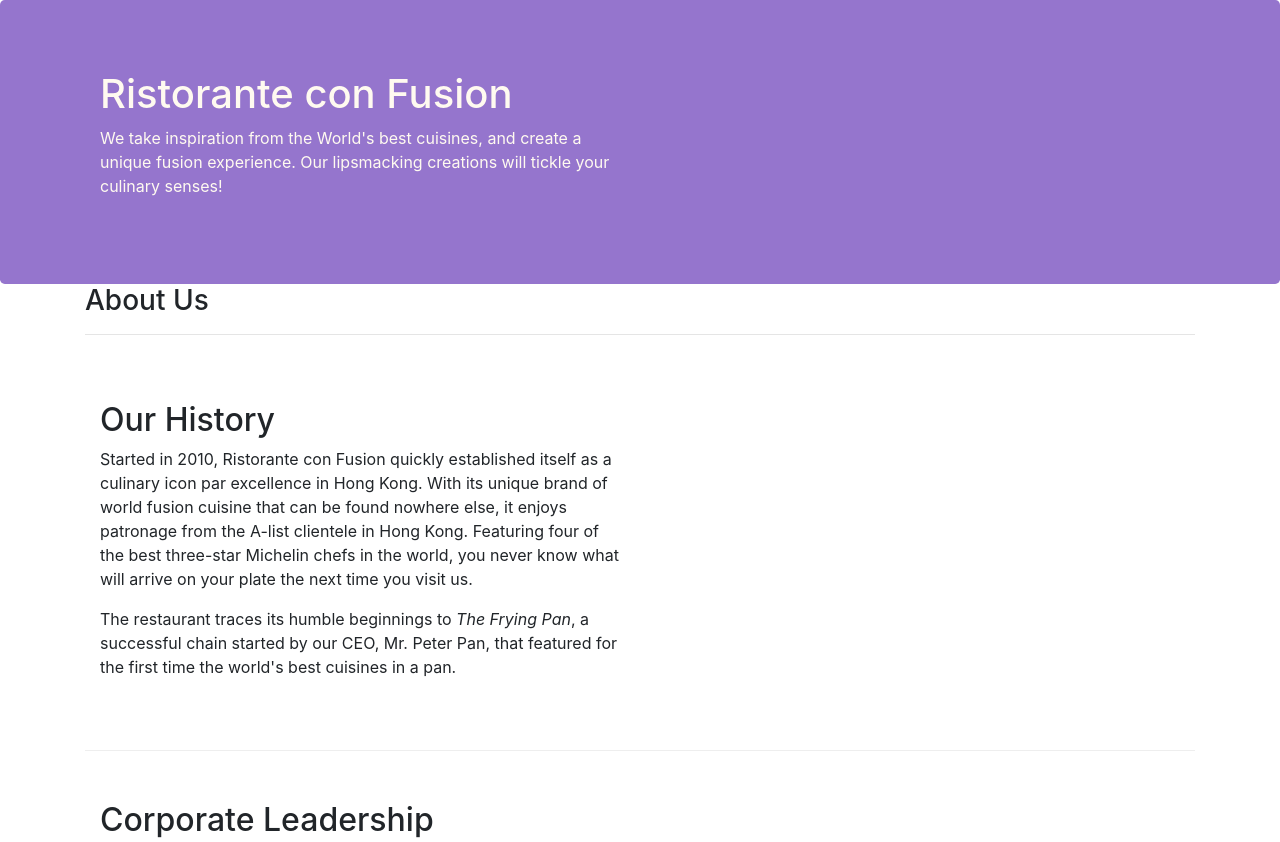
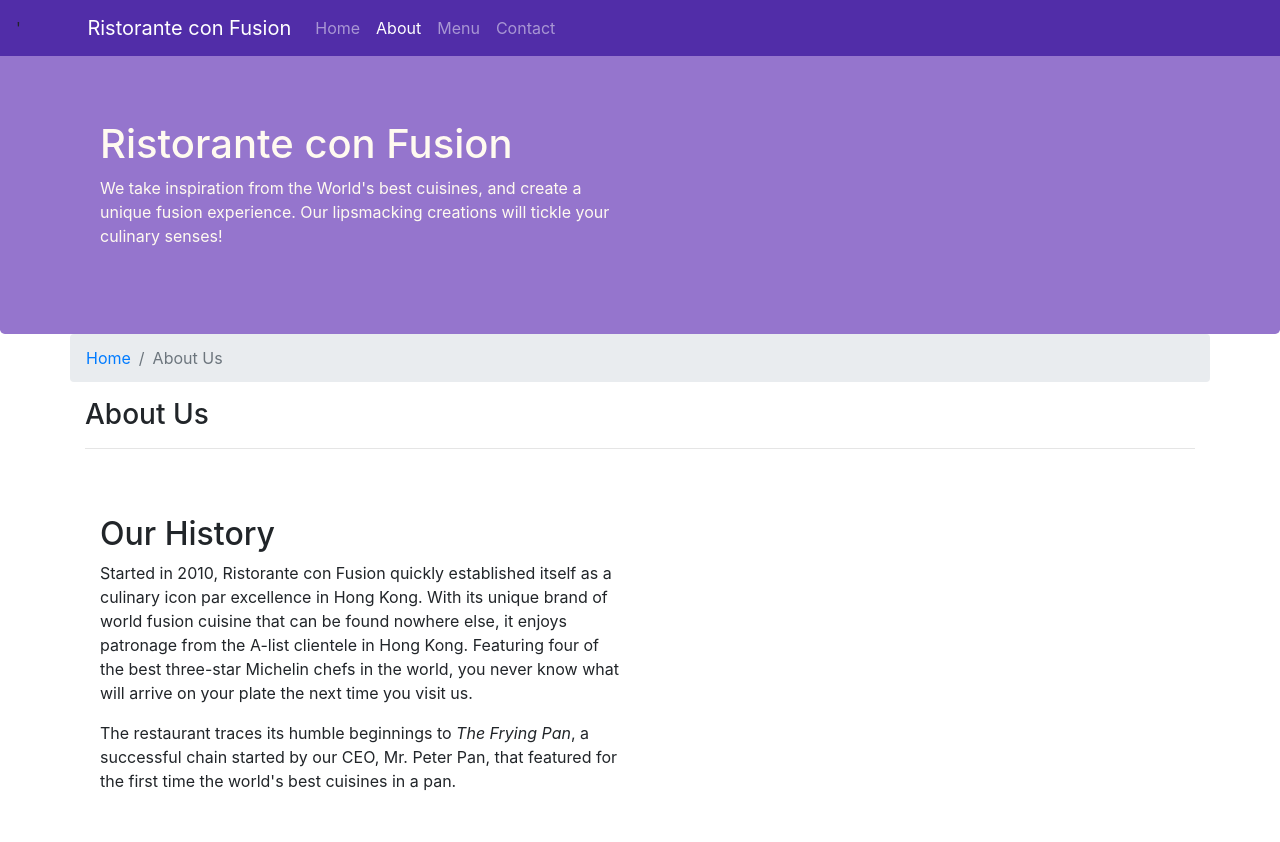
Before and after one commit to sahilgrover306/restaurant, a website: page aboutus.html in a window 1280 px wide. Shown: the top 842 px of the page. Drawn offline with nearby package versions, Linux system fonts and the light colour scheme.

Commit message:
Navbar & breadcrums

```diff
--- a/aboutus.html
+++ b/aboutus.html
@@ -6,14 +6,30 @@
     <meta name="viewport" content="width=device-width, initial-scale=1, shrink-to-fit=no">
     <meta http-equiv="x-ua-compatible" content="ie=edge">
      <link rel="stylesheet" href="node_modules/bootstrap/dist/css/bootstrap.min.css">
-    <link rel="stylesheet" href="css/asm1.css">
+    <link rel="stylesheet" href="css/styles.css">
 
     <title>Ristorante Con Fusion: About Us</title>
 
 </head>
 
 <body>
+<nav class="navbar navbar-dark navbar-expand-sm fixed-top" >'
+    <div class="container">
+        <button class="navbar-toggler" type="button" data-toggle="collapse" data-target="#Navbar">
+        <span class="navbar-toggler-icon"></span>
+        </button>
 
+        <a class="navbar-brand" href="./index.html">Ristorante con Fusion</a>
+        <div class="collapse navbar-collapse" id="Navbar">
+        <ul class="navbar-nav mr-auto">
+            <li class="navbar-item"><a class="nav-link" href="./index.html">Home</a></li>
+            <li class="navbar-item active"><a class="nav-link" href="./aboutus.html">About</a></li>
+            <li class="navbar-item"><a class="nav-link" href="#">Menu</a></li>
+            <li class="navbar-item"><a class="nav-link" href="#">Contact</a></li>
+        </ul>
+        </div>
+    </div>
+</nav>
     <header class="jumbotron">
         <div class="container">
             <div class="row row-header">
@@ -28,10 +44,14 @@
     </header>
 
     <div class="container">
-        <div>
-            <div>
+        <div class="row">
+             <ol class="col-12 breadcrumb">
+                <li class="breadcrumb-item"><a href="./index.html">Home</a></li>
+                <li class="breadcrumb-item active">About Us</li>
+            </ol>
+            <div class="col-12" >
                <h3>About Us</h3>
-               <hr>
+                <hr>
             </div>
         </div>
 
--- a/css/styles.css
+++ b/css/styles.css
@@ -26,3 +26,11 @@
     margin: 0px;
     color: 0f0f0f;
 }
+body{
+    padding: 50px 0px 0px 0px;
+    z-index: 0;
+}
+.navbar-dark{
+    background-color: #512DA8;
+
+}
--- a/package.json
+++ b/package.json
@@ -15,6 +15,8 @@
   },
   "dependencies": {
     "bootstrap": "^4.0.0",
+    "bootstrap-social": "^5.1.1",
+    "font-awesome": "^4.7.0",
     "jquery": "^3.3.0",
     "popper.js": "^1.12.9"
   }
```
Also changed, not shown: index.html (+16 -0 lines).
